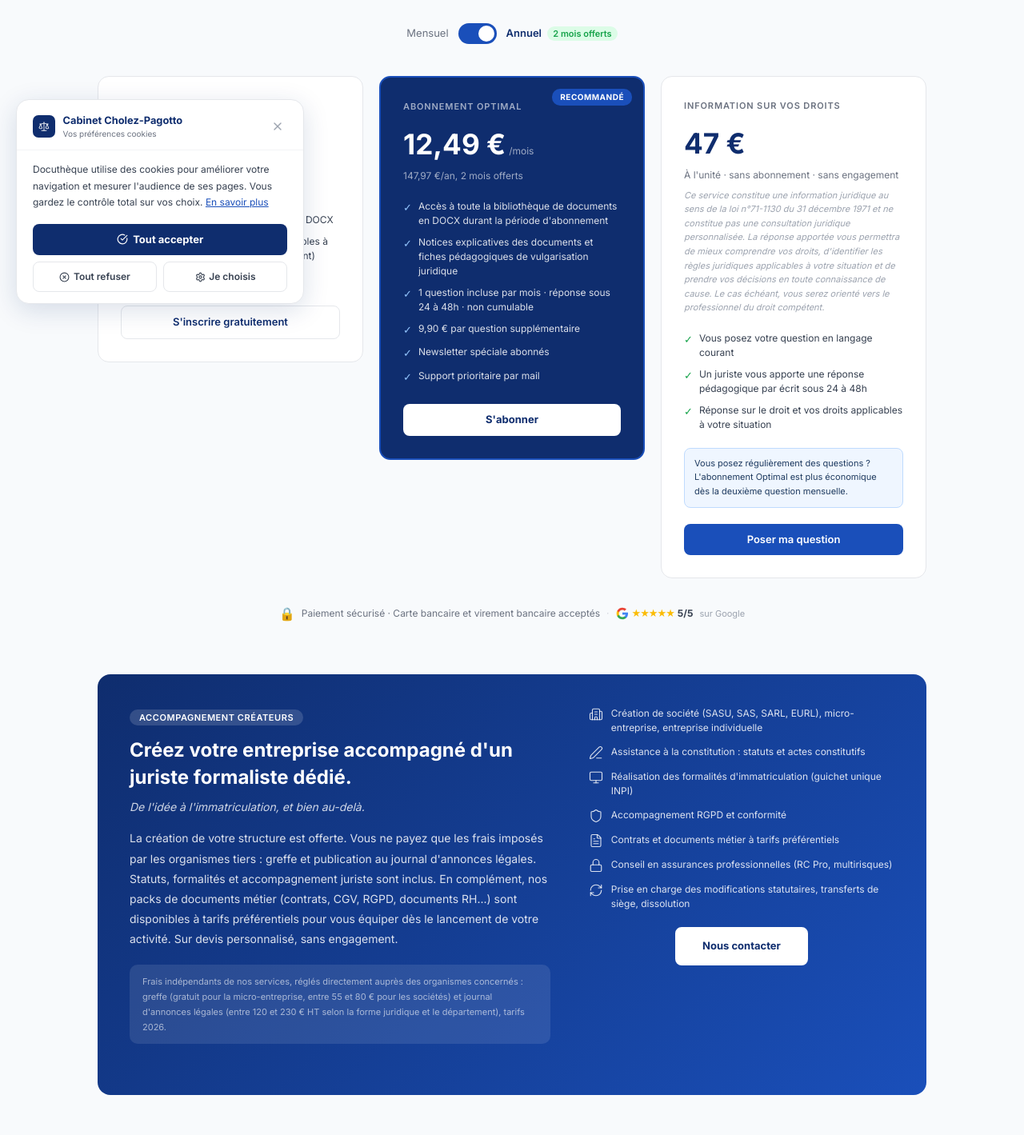
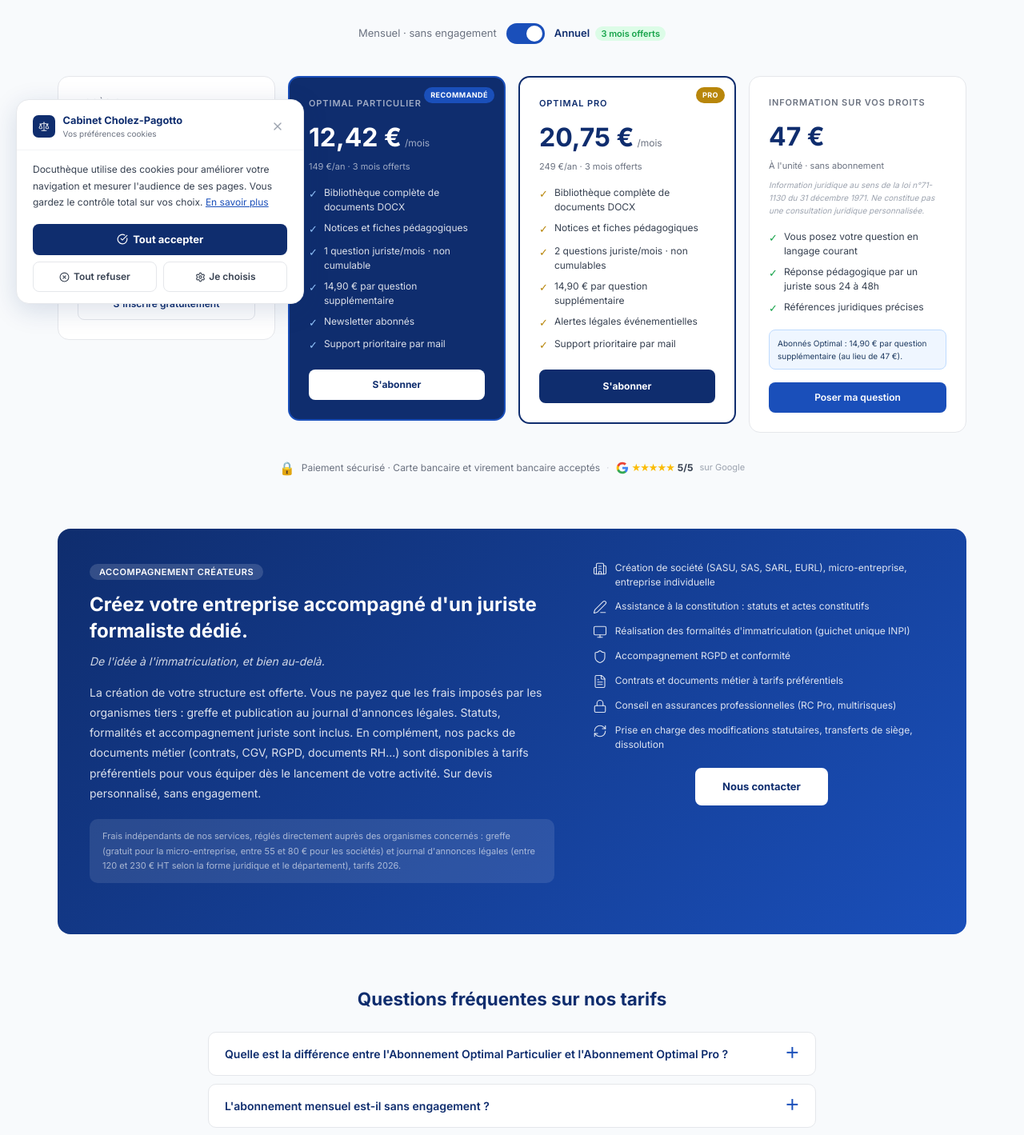
Before and after one commit to SYPA-ASSO/docutheque-next, a Next.js app: page /tarifs in a window 1280 px wide. Shown: the part 400-1819 px from the top of the page at 80% size. Built offline with nearby package versions, Linux system fonts and the light colour scheme.

Commit message:
feat: tarifs - nouvelle grille Particulier/Pro, 4 cartes, tarifs session 4

```diff
--- a/app/tarifs/TarifsClient.tsx
+++ b/app/tarifs/TarifsClient.tsx
@@ -14,13 +14,14 @@ export default function TarifsClient() {
     "@context": "https://schema.org",
     "@type": "WebPage",
     "name": "Tarifs Docuthèque",
-    "description": "Offres et tarifs de la plateforme Docuthèque : modèles de documents juridiques, abonnement Optimal, information sur vos droits, accompagnement création d'entreprise.",
+    "description": "Offres et tarifs de la plateforme Docuthèque : modèles de documents juridiques, abonnements Optimal, information sur vos droits, accompagnement création d'entreprise.",
     "url": "https://cholez-pagotto.fr/tarifs",
     "mainEntity": {
       "@type": "ItemList",
       "itemListElement": [
         { "@type": "Offer", "name": "Accès Gratuit", "price": "0", "priceCurrency": "EUR", "description": "Accès gratuit à tous les documents disponibles en accès libre, en format DOCX." },
-        { "@type": "Offer", "name": "Abonnement Optimal", "price": "14.90", "priceCurrency": "EUR", "description": "Accès à toute la bibliothèque de documents juridiques en DOCX, notices explicatives, fiches pédagogiques, 1 question juriste incluse par mois non cumulable sous 24 à 48h, support prioritaire." },
+        { "@type": "Offer", "name": "Abonnement Optimal Particulier", "price": "17.90", "priceCurrency": "EUR", "description": "Accès à toute la bibliothèque de documents juridiques en DOCX, notices explicatives, fiches pédagogiques, 1 question juriste incluse par mois non cumulable sous 24 à 48h, support prioritaire. Sans engagement mensuel ou 149 €/an." },
+        { "@type": "Offer", "name": "Abonnement Optimal Pro", "price": "27.90", "priceCurrency": "EUR", "description": "Accès à toute la bibliothèque, 2 questions juriste incluses par mois, alertes légales événementielles, support prioritaire. Sans engagement mensuel ou 249 €/an." },
         { "@type": "Offer", "name": "Information sur vos droits", "price": "47", "priceCurrency": "EUR", "description": "Réponse pédagogique rédigée par un juriste sous 24 à 48h ouvrées, sans abonnement ni engagement." },
         { "@type": "Offer", "name": "Accompagnement Créateurs", "price": "0", "priceCurrency": "EUR", "description": "Création d'entreprise offerte (hors frais de greffe et JAL). Statuts, formalités, accompagnement juriste formaliste inclus. Sur devis personnalisé." }
       ]
@@ -28,11 +29,34 @@ export default function TarifsClient() {
   }
 
   const faqItems = [
-    { q: "Puis-je résilier mon abonnement à tout moment ?", a: "L'abonnement Optimal est souscrit pour une durée minimale de 12 mois. La résiliation est possible à tout moment, mais prend effet à l'échéance annuelle, sous réserve d'en faire la demande par écrit au moins 30 jours avant cette date." },
-    { q: "Quels moyens de paiement acceptez-vous ?", a: "Nous acceptons le paiement par carte bancaire et par virement bancaire. Le paiement est sécurisé. Aucune information bancaire n'est conservée sur nos serveurs." },
-    { q: "L'abonnement se renouvelle-t-il automatiquement ?", a: "Oui. À l'issue de la période initiale de 12 mois, l'abonnement se renouvelle automatiquement pour une nouvelle année, sauf résiliation adressée par écrit au moins 30 jours avant l'échéance." },
-    { q: 'La réponse "Information sur vos droits" est-elle garantie sous 48h ?', a: "Dans le cadre d'une obligation de moyen, nous mettons tout en œuvre pour vous apporter une réponse rédigée par un juriste sous 24 à 48h ouvrées suivant la réception de votre question et la confirmation du paiement." },
-    { q: "Puis-je cumuler les questions incluses dans mon abonnement Optimal ?", a: "Non. La question mensuelle incluse dans l'abonnement Optimal n'est pas cumulable d'un mois sur l'autre. Si vous avez besoin de poser des questions supplémentaires dans le même mois, elles sont disponibles à 9,90 € l'unité. Sans abonnement, chaque question est à 47 €. Si vous posez régulièrement des questions, l'abonnement Optimal devient plus économique dès la deuxième question mensuelle." },
+    {
+      q: "Quelle est la différence entre l'Abonnement Optimal Particulier et l'Abonnement Optimal Pro ?",
+      a: "L'Abonnement Optimal Particulier inclut 1 question juriste par mois et donne accès à la bibliothèque complète. L'Abonnement Optimal Pro inclut 2 questions par mois, le même accès bibliothèque, ainsi que les alertes légales événementielles publiées par le cabinet selon l'actualité. Le Pro est conçu pour les professionnels, associations et structures qui ont des besoins juridiques récurrents."
+    },
+    {
+      q: "L'abonnement mensuel est-il sans engagement ?",
+      a: "Oui. L'abonnement mensuel (Particulier ou Pro) est sans engagement de durée. Vous pouvez résilier à tout moment, avec un préavis de 30 jours. L'abonnement annuel bénéficie d'un tarif préférentiel (3 mois offerts) en contrepartie d'un engagement de 12 mois."
+    },
+    {
+      q: "Puis-je résilier mon abonnement annuel avant son terme ?",
+      a: "L'abonnement annuel est souscrit pour une durée ferme de 12 mois. La résiliation est possible à tout moment, mais prend effet à l'échéance annuelle, sous réserve d'en faire la demande par écrit au moins 30 jours avant cette date. Aucun remboursement au prorata n'est effectué."
+    },
+    {
+      q: "Quels moyens de paiement acceptez-vous ?",
+      a: "Nous acceptons le paiement par carte bancaire et par virement bancaire. Le paiement est sécurisé. Aucune information bancaire n'est conservée sur nos serveurs."
+    },
+    {
+      q: "L'abonnement annuel se renouvelle-t-il automatiquement ?",
+      a: "Oui. À l'issue de la période initiale de 12 mois, l'abonnement annuel se renouvelle automatiquement pour une nouvelle année, sauf résiliation adressée par écrit au moins 30 jours avant l'échéance. Vous serez informé par email entre 1 et 3 mois avant la date de renouvellement."
+    },
+    {
+      q: 'La réponse "Information sur vos droits" est-elle garantie sous 48h ?',
+      a: "Dans le cadre d'une obligation de moyen, nous mettons tout en œuvre pour vous apporter une réponse rédigée par un juriste sous 24 à 48h ouvrées suivant la réception de votre question et la confirmation du paiement."
+    },
+    {
+      q: "Puis-je cumuler les questions incluses dans mon abonnement Optimal ?",
+      a: "Non. Les questions mensuelles incluses dans l'abonnement Optimal ne sont pas cumulables d'un mois sur l'autre. Si vous avez besoin de poser des questions supplémentaires dans le même mois, elles sont disponibles à 14,90 € l'unité pour les abonnés. Sans abonnement, chaque question est à 47 €. Si vous posez régulièrement des questions, l'abonnement Optimal devient plus économique dès la deuxième question mensuelle."
+    },
   ]
 
   const createurItems = [
@@ -50,7 +74,7 @@ export default function TarifsClient() {
       <script type="application/ld+json" dangerouslySetInnerHTML={{ __html: JSON.stringify(schema) }} />
       <Header />
       <main style={{background: '#f8fafc', minHeight: '100vh', padding: '4rem 0'}}>
-        <div style={{maxWidth: '1100px', margin: '0 auto', padding: '0 2rem'}}>
+        <div style={{maxWidth: '1200px', margin: '0 auto', padding: '0 2rem'}}>
 
           {/* TITRE + INTRO */}
           <div style={{textAlign: 'center', maxWidth: '700px', margin: '0 auto 3rem'}}>
@@ -63,27 +87,27 @@ export default function TarifsClient() {
 
           {/* TOGGLE */}
           <div style={{display: 'flex', justifyContent: 'center', alignItems: 'center', gap: '12px', marginBottom: '2.5rem'}}>
-            <span style={{fontSize: '13px', fontWeight: annuel ? '400' : '600', color: annuel ? '#6b7280' : '#0f2d6e'}}>Mensuel</span>
+            <span style={{fontSize: '13px', fontWeight: annuel ? '400' : '600', color: annuel ? '#6b7280' : '#0f2d6e'}}>Mensuel · sans engagement</span>
             <div onClick={() => setAnnuel(!annuel)} style={{width: '48px', height: '26px', borderRadius: '13px', background: '#1a4fba', cursor: 'pointer', position: 'relative', transition: 'background 0.2s'}}>
               <div style={{position: 'absolute', top: '3px', left: annuel ? '25px' : '3px', width: '20px', height: '20px', borderRadius: '50%', background: 'white', transition: 'left 0.2s'}} />
             </div>
             <span style={{fontSize: '13px', fontWeight: annuel ? '600' : '400', color: annuel ? '#0f2d6e' : '#6b7280'}}>
-              Annuel <span style={{background: '#dcfce7', color: '#16a34a', fontSize: '11px', fontWeight: '600', padding: '2px 7px', borderRadius: '10px', marginLeft: '4px'}}>2 mois offerts</span>
+              Annuel <span style={{background: '#dcfce7', color: '#16a34a', fontSize: '11px', fontWeight: '600', padding: '2px 7px', borderRadius: '10px', marginLeft: '4px'}}>3 mois offerts</span>
             </span>
           </div>
 
-          {/* CARTES */}
-          <div style={{display: 'grid', gridTemplateColumns: 'repeat(3, 1fr)', gap: '20px', alignItems: 'flex-start'}}>
+          {/* CARTES — 4 colonnes */}
+          <div style={{display: 'grid', gridTemplateColumns: 'repeat(4, 1fr)', gap: '16px', alignItems: 'flex-start'}}>
 
             {/* GRATUIT */}
-            <div style={{background: 'white', border: '1px solid #e5e7eb', borderRadius: '14px', padding: '1.75rem', display: 'flex', flexDirection: 'column'}}>
+            <div style={{background: 'white', border: '1px solid #e5e7eb', borderRadius: '14px', padding: '1.5rem', display: 'flex', flexDirection: 'column'}}>
               <p style={{fontSize: '11px', fontWeight: '600', color: '#6b7280', letterSpacing: '0.08em', margin: 0}}>ACCÈS GRATUIT</p>
-              <div style={{margin: '12px 0 4px'}}><span style={{fontSize: '2.2rem', fontWeight: '700', color: '#0f2d6e'}}>0 €</span></div>
-              <p style={{color: '#6b7280', fontSize: '12px', marginBottom: '20px'}}>Inscription gratuite requise</p>
-              <div style={{display: 'flex', flexDirection: 'column', gap: '9px', marginBottom: '24px'}}>
+              <div style={{margin: '10px 0 4px'}}><span style={{fontSize: '2rem', fontWeight: '700', color: '#0f2d6e'}}>0 €</span></div>
+              <p style={{color: '#6b7280', fontSize: '11px', marginBottom: '16px'}}>Inscription gratuite requise</p>
+              <div style={{display: 'flex', flexDirection: 'column', gap: '8px', marginBottom: '20px', flex: 1}}>
                 {[
-                  'Accès gratuit à tous les documents disponibles en accès libre, en format DOCX',
-                  "Documents supplémentaires disponibles à l'unité (prix variable selon le document)",
+                  'Accès aux documents en accès libre, format DOCX',
+                  "Documents supplémentaires disponibles à l'unité",
                   'Newsletter gratuite',
                 ].map((item, i) => (
                   <div key={i} style={{display: 'flex', gap: '8px', alignItems: 'flex-start'}}>
@@ -92,29 +116,29 @@ export default function TarifsClient() {
                   </div>
                 ))}
               </div>
-              <a href="/connexion" style={{display: 'block', width: '100%', padding: '10px', borderRadius: '8px', border: '1px solid #e5e7eb', background: 'white', color: '#0f2d6e', fontSize: '13px', fontWeight: '600', cursor: 'pointer', textDecoration: 'none', textAlign: 'center', boxSizing: 'border-box'}}>
+              <a href="/connexion" style={{display: 'block', width: '100%', padding: '10px', borderRadius: '8px', border: '1px solid #e5e7eb', background: 'white', color: '#0f2d6e', fontSize: '12px', fontWeight: '600', cursor: 'pointer', textDecoration: 'none', textAlign: 'center', boxSizing: 'border-box'}}>
                 S'inscrire gratuitement
               </a>
             </div>
 
-            {/* ABONNEMENT OPTIMAL */}
-            <div style={{background: '#0f2d6e', border: '2px solid #1a4fba', borderRadius: '14px', padding: '1.75rem', display: 'flex', flexDirection: 'column', position: 'relative', overflow: 'hidden'}}>
-              <div style={{position: 'absolute', top: '14px', right: '14px', background: '#1a4fba', color: 'white', fontSize: '10px', fontWeight: '700', padding: '3px 10px', borderRadius: '10px', letterSpacing: '0.05em'}}>RECOMMANDÉ</div>
-              <p style={{fontSize: '11px', fontWeight: '600', color: 'rgba(255,255,255,0.6)', letterSpacing: '0.08em', margin: 0}}>ABONNEMENT OPTIMAL</p>
-              <div style={{margin: '12px 0 4px'}}>
-                <span style={{fontSize: '2.2rem', fontWeight: '700', color: 'white'}}>{annuel ? '12,49 €' : '14,90 €'}</span>
+            {/* OPTIMAL PARTICULIER */}
+            <div style={{background: '#0f2d6e', border: '2px solid #1a4fba', borderRadius: '14px', padding: '1.5rem', display: 'flex', flexDirection: 'column', position: 'relative', overflow: 'hidden'}}>
+              <div style={{position: 'absolute', top: '12px', right: '12px', background: '#1a4fba', color: 'white', fontSize: '9px', fontWeight: '700', padding: '3px 8px', borderRadius: '10px', letterSpacing: '0.05em'}}>RECOMMANDÉ</div>
+              <p style={{fontSize: '11px', fontWeight: '600', color: 'rgba(255,255,255,0.6)', letterSpacing: '0.08em', margin: 0}}>OPTIMAL PARTICULIER</p>
+              <div style={{margin: '10px 0 4px'}}>
+                <span style={{fontSize: '2rem', fontWeight: '700', color: 'white'}}>{annuel ? '12,42 €' : '17,90 €'}</span>
                 <span style={{color: 'rgba(255,255,255,0.6)', fontSize: '12px', marginLeft: '4px'}}>/mois</span>
               </div>
-              <p style={{color: 'rgba(255,255,255,0.6)', fontSize: '12px', marginBottom: '20px'}}>
-                {annuel ? '147,97 €/an, 2 mois offerts' : 'Engagement 12 mois, 178,80 €/an'}
+              <p style={{color: 'rgba(255,255,255,0.6)', fontSize: '11px', marginBottom: '16px'}}>
+                {annuel ? '149 €/an · 3 mois offerts' : 'Sans engagement · résiliation 30 j'}
               </p>
-              <div style={{display: 'flex', flexDirection: 'column', gap: '9px', marginBottom: '24px'}}>
+              <div style={{display: 'flex', flexDirection: 'column', gap: '8px', marginBottom: '20px', flex: 1}}>
                 {[
-                  "Accès à toute la bibliothèque de documents en DOCX durant la période d'abonnement",
-                  'Notices explicatives des documents et fiches pédagogiques de vulgarisation juridique',
-                  '1 question incluse par mois · réponse sous 24 à 48h · non cumulable',
-                  '9,90 € par question supplémentaire',
-                  'Newsletter spéciale abonnés',
+                  "Bibliothèque complète de documents DOCX",
+                  'Notices et fiches pédagogiques',
+                  '1 question juriste/mois · non cumulable',
+                  '14,90 € par question supplémentaire',
+                  'Newsletter abonnés',
                   'Support prioritaire par mail',
                 ].map((item, i) => (
                   <div key={i} style={{display: 'flex', gap: '8px', alignItems: 'flex-start'}}>
@@ -123,20 +147,49 @@ export default function TarifsClient() {
                   </div>
                 ))}
               </div>
-              <a href="/connexion" style={{display: 'block', width: '100%', padding: '10px', borderRadius: '8px', border: 'none', background: 'white', color: '#0f2d6e', fontSize: '13px', fontWeight: '700', cursor: 'pointer', textDecoration: 'none', textAlign: 'center', boxSizing: 'border-box'}}>S'abonner</a>
+              <a href="/connexion" style={{display: 'block', width: '100%', padding: '10px', borderRadius: '8px', border: 'none', background: 'white', color: '#0f2d6e', fontSize: '12px', fontWeight: '700', cursor: 'pointer', textDecoration: 'none', textAlign: 'center', boxSizing: 'border-box'}}>S'abonner</a>
+            </div>
+
+            {/* OPTIMAL PRO */}
+            <div style={{background: 'white', border: '2px solid #0f2d6e', borderRadius: '14px', padding: '1.5rem', display: 'flex', flexDirection: 'column', position: 'relative', overflow: 'hidden'}}>
+              <div style={{position: 'absolute', top: '12px', right: '12px', background: '#b8860b', color: 'white', fontSize: '9px', fontWeight: '700', padding: '3px 8px', borderRadius: '10px', letterSpacing: '0.05em'}}>PRO</div>
+              <p style={{fontSize: '11px', fontWeight: '600', color: '#0f2d6e', letterSpacing: '0.08em', margin: 0}}>OPTIMAL PRO</p>
+              <div style={{margin: '10px 0 4px'}}>
+                <span style={{fontSize: '2rem', fontWeight: '700', color: '#0f2d6e'}}>{annuel ? '20,75 €' : '27,90 €'}</span>
+                <span style={{color: '#6b7280', fontSize: '12px', marginLeft: '4px'}}>/mois</span>
+              </div>
+              <p style={{color: '#6b7280', fontSize: '11px', marginBottom: '16px'}}>
+                {annuel ? '249 €/an · 3 mois offerts' : 'Sans engagement · résiliation 30 j'}
+              </p>
+              <div style={{display: 'flex', flexDirection: 'column', gap: '8px', marginBottom: '20px', flex: 1}}>
+                {[
+                  "Bibliothèque complète de documents DOCX",
+                  'Notices et fiches pédagogiques',
+                  '2 questions juriste/mois · non cumulables',
+                  '14,90 € par question supplémentaire',
+                  'Alertes légales événementielles',
+                  'Support prioritaire par mail',
+                ].map((item, i) => (
+                  <div key={i} style={{display: 'flex', gap: '8px', alignItems: 'flex-start'}}>
+                    <span style={{color: '#b8860b', fontSize: '13px', flexShrink: 0, marginTop: '1px'}}>✓</span>
+                    <span style={{color: '#374151', fontSize: '12px', lineHeight: '1.5'}}>{item}</span>
+                  </div>
+                ))}
+              </div>
+              <a href="/connexion" style={{display: 'block', width: '100%', padding: '10px', borderRadius: '8px', border: '2px solid #0f2d6e', background: '#0f2d6e', color: 'white', fontSize: '12px', fontWeight: '700', cursor: 'pointer', textDecoration: 'none', textAlign: 'center', boxSizing: 'border-box'}}>S'abonner</a>
             </div>
 
             {/* INFORMATION SUR VOS DROITS */}
-            <div style={{background: 'white', border: '1px solid #e5e7eb', borderRadius: '14px', padding: '1.75rem', display: 'flex', flexDirection: 'column'}}>
+            <div style={{background: 'white', border: '1px solid #e5e7eb', borderRadius: '14px', padding: '1.5rem', display: 'flex', flexDirection: 'column'}}>
               <p style={{fontSize: '11px', fontWeight: '600', color: '#6b7280', letterSpacing: '0.08em', margin: 0}}>INFORMATION SUR VOS DROITS</p>
-              <div style={{margin: '12px 0 4px'}}><span style={{fontSize: '2.2rem', fontWeight: '700', color: '#0f2d6e'}}>47 €</span></div>
-              <p style={{color: '#6b7280', fontSize: '12px', marginBottom: '8px'}}>À l'unité · sans abonnement · sans engagement</p>
-              <p style={{color: '#9ca3af', fontSize: '11px', marginBottom: '20px', lineHeight: '1.6', fontStyle: 'italic'}}>Ce service constitue une information juridique au sens de la loi n°71-1130 du 31 décembre 1971 et ne constitue pas une consultation juridique personnalisée. La réponse apportée vous permettra de mieux comprendre vos droits, d'identifier les règles juridiques applicables à votre situation et de prendre vos décisions en toute connaissance de cause. Le cas échéant, vous serez orienté vers le professionnel du droit compétent.</p>
-              <div style={{display: 'flex', flexDirection: 'column', gap: '9px', marginBottom: '20px'}}>
+              <div style={{margin: '10px 0 4px'}}><span style={{fontSize: '2rem', fontWeight: '700', color: '#0f2d6e'}}>47 €</span></div>
+              <p style={{color: '#6b7280', fontSize: '11px', marginBottom: '8px'}}>À l'unité · sans abonnement</p>
+              <p style={{color: '#9ca3af', fontSize: '10px', marginBottom: '16px', lineHeight: '1.6', fontStyle: 'italic'}}>Information juridique au sens de la loi n°71-1130 du 31 décembre 1971. Ne constitue pas une consultation juridique personnalisée.</p>
+              <div style={{display: 'flex', flexDirection: 'column', gap: '8px', marginBottom: '16px', flex: 1}}>
                 {[
                   'Vous posez votre question en langage courant',
-                  'Un juriste vous apporte une réponse pédagogique par écrit sous 24 à 48h',
-                  'Réponse sur le droit et vos droits applicables à votre situation',
+                  'Réponse pédagogique par un juriste sous 24 à 48h',
+                  'Références juridiques précises',
                 ].map((item, i) => (
                   <div key={i} style={{display: 'flex', gap: '8px', alignItems: 'flex-start'}}>
                     <span style={{color: '#16a34a', fontSize: '13px', flexShrink: 0, marginTop: '1px'}}>✓</span>
@@ -144,13 +197,12 @@ export default function TarifsClient() {
                   </div>
                 ))}
               </div>
-
-              <div style={{background: '#eff6ff', border: '1px solid #bfdbfe', borderRadius: '8px', padding: '10px 12px', marginBottom: '20px'}}>
-                <p style={{color: '#1e3a5f', fontSize: '11px', lineHeight: '1.6', margin: 0}}>
-                  Vous posez régulièrement des questions ? L'abonnement Optimal est plus économique dès la deuxième question mensuelle.
+              <div style={{background: '#eff6ff', border: '1px solid #bfdbfe', borderRadius: '8px', padding: '8px 10px', marginBottom: '16px'}}>
+                <p style={{color: '#1e3a5f', fontSize: '10px', lineHeight: '1.6', margin: 0}}>
+                  Abonnés Optimal : 14,90 € par question supplémentaire (au lieu de 47 €).
                 </p>
               </div>
-              <a href="/information-sur-vos-droits" style={{display: 'block', width: '100%', padding: '10px', borderRadius: '8px', background: '#1a4fba', color: 'white', fontSize: '13px', fontWeight: '600', cursor: 'pointer', textDecoration: 'none', textAlign: 'center', boxSizing: 'border-box'}}>Poser ma question</a>
+              <a href="/information-sur-vos-droits" style={{display: 'block', width: '100%', padding: '10px', borderRadius: '8px', background: '#1a4fba', color: 'white', fontSize: '12px', fontWeight: '600', cursor: 'pointer', textDecoration: 'none', textAlign: 'center', boxSizing: 'border-box'}}>Poser ma question</a>
             </div>
 
           </div>
@@ -214,7 +266,7 @@ export default function TarifsClient() {
           {/* NOTE BAS DE PAGE */}
           <div style={{borderTop: '1px solid #e5e7eb', marginTop: '3rem', paddingTop: '1.5rem'}}>
             <p style={{color: '#9ca3af', fontSize: '11px', lineHeight: '1.7', textAlign: 'center', maxWidth: '700px', margin: '0 auto'}}>
-              L'abonnement Optimal est souscrit pour une durée minimale de 12 mois. À l'issue de cette période, il se renouvelle automatiquement sauf résiliation adressée par écrit au moins 30 jours avant l'échéance. Le tarif mensuel affiché en mode annuel est calculé sur la base du paiement annuel de 147,97 €. La question mensuelle incluse est non cumulable d'un mois sur l'autre.
+              L'abonnement mensuel (Particulier ou Pro) est sans engagement de durée, résiliable avec 30 jours de préavis. L'abonnement annuel est souscrit pour 12 mois fermes et se renouvelle automatiquement sauf résiliation adressée par écrit au moins 30 jours avant l'échéance. Le tarif mensuel affiché en mode annuel est calculé sur la base du paiement annuel (149 € pour le Particulier, 249 € pour le Pro). Les questions mensuelles incluses sont non cumulables d'un mois sur l'autre.
             </p>
           </div>
 
```
